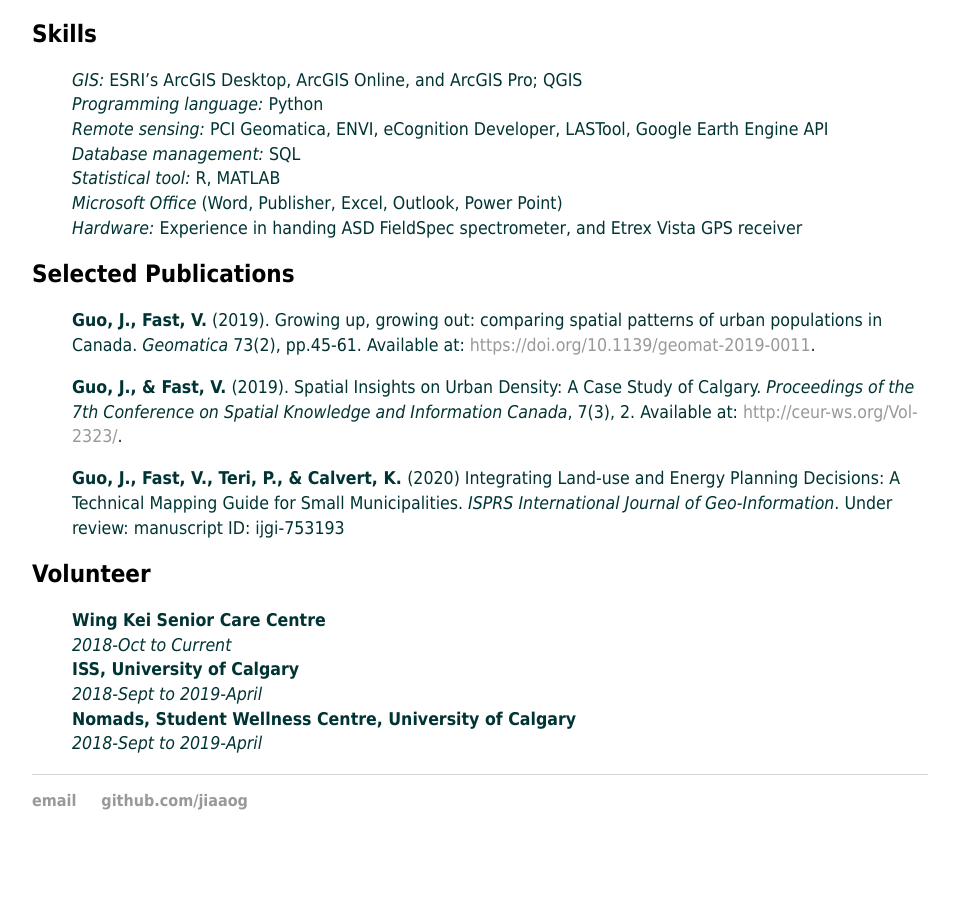
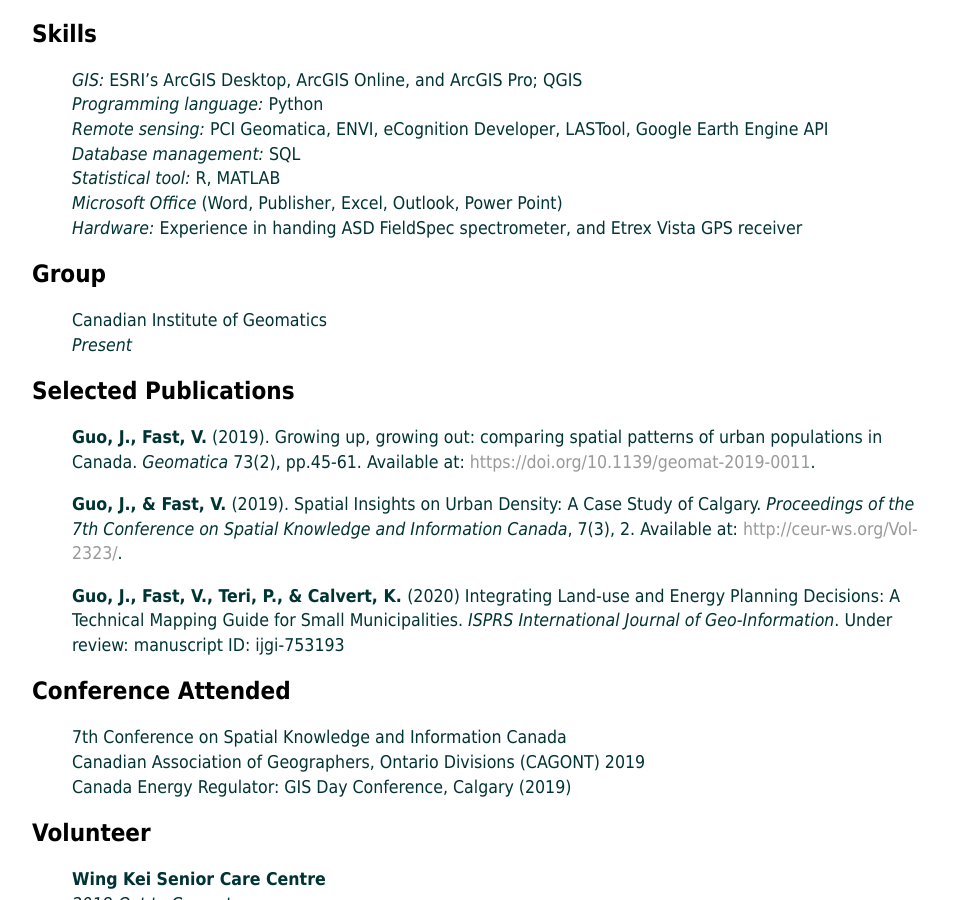
Before and after one commit to jiaaog/jiaaog.github.io, a Jekyll site: the page built from cv/index.html, in a window 1280 px wide and 900 px high, scrolled down 901 px. Shown: the whole window, without its empty margins (160-1119 px from the left). Built offline with Jekyll 4.4.1, drawn with Linux system fonts in a browser that asks for light colours; before the commit the page ends 1771 px from its top, so only the background shows below that.

Commit message:
Update index.html

```diff
--- a/cv/index.html
+++ b/cv/index.html
@@ -4,7 +4,7 @@ title: CV of Jiaao
 ---
 
 	<div class="cv">
-		<a href="https://jiaaog.github.io/cv/Jiaao_Guo_resume.pdf" target="_blank" title=" Download CV as PDF">Download CV</a>
+		<a href="https://jiaaog.github.io/cv/Jiaao_CV.pdf" target="_blank" title=" Download CV as PDF">Download CV</a>
 					<h1>Jiaao Guo</h1>
 					<address> ES 422
 					<strong>Department of Geography, University of Calgary</strong><br>
@@ -47,10 +47,23 @@ title: CV of Jiaao
                 <em>Hardware:</em> Experience in handing ASD FieldSpec spectrometer, and Etrex Vista GPS receiver<br>
 		</p>
 
+		<h2>Group</h2>
+		<p style="margin-left: 40px">Canadian Institute of Geomatics<br>
+			<em>Present</em>
+		</p>
+
+
 		<h2>Selected Publications</h2>
 		<p style="margin-left: 40px"><strong>Guo, J., Fast, V.</strong> (2019). Growing up, growing out: comparing spatial patterns of urban populations in Canada.  <em>Geomatica</em> 73(2), pp.45-61. Available at: <a href="https://doi.org/10.1139/geomat-2019-0011">https://doi.org/10.1139/geomat-2019-0011</a>.</p>
 		<p style="margin-left: 40px"><strong>Guo, J., & Fast, V.</strong> (2019). Spatial Insights on Urban Density: A Case Study of Calgary. <em>Proceedings of the 7th Conference on Spatial Knowledge and Information Canada</em>, 7(3), 2. Available at: <a href="http://ceur-ws.org/Vol-2323/">http://ceur-ws.org/Vol-2323/</a>.</p>
 		<p style="margin-left: 40px"><strong>Guo, J., Fast, V., Teri, P., & Calvert, K. </strong>(2020) Integrating Land-use and Energy Planning Decisions: A Technical Mapping Guide for Small Municipalities. <em>ISPRS International Journal of Geo-Information</em>. Under review: manuscript ID: ijgi-753193 </p>
+
+		<h2>Conference Attended</h2>
+		<p style="margin-left: 40px">7th Conference on Spatial Knowledge and Information Canada<br>
+			Canadian Association of Geographers, Ontario Divisions (CAGONT) 2019<br>
+			Canada Energy Regulator: GIS Day Conference, Calgary (2019)
+		</p>
+
 		<h2> Volunteer </h2>
 		<p style="margin-left: 40px"><strong>Wing Kei Senior Care Centre</strong><br>
 			<em>2018-Oct to Current</em><br>
```
